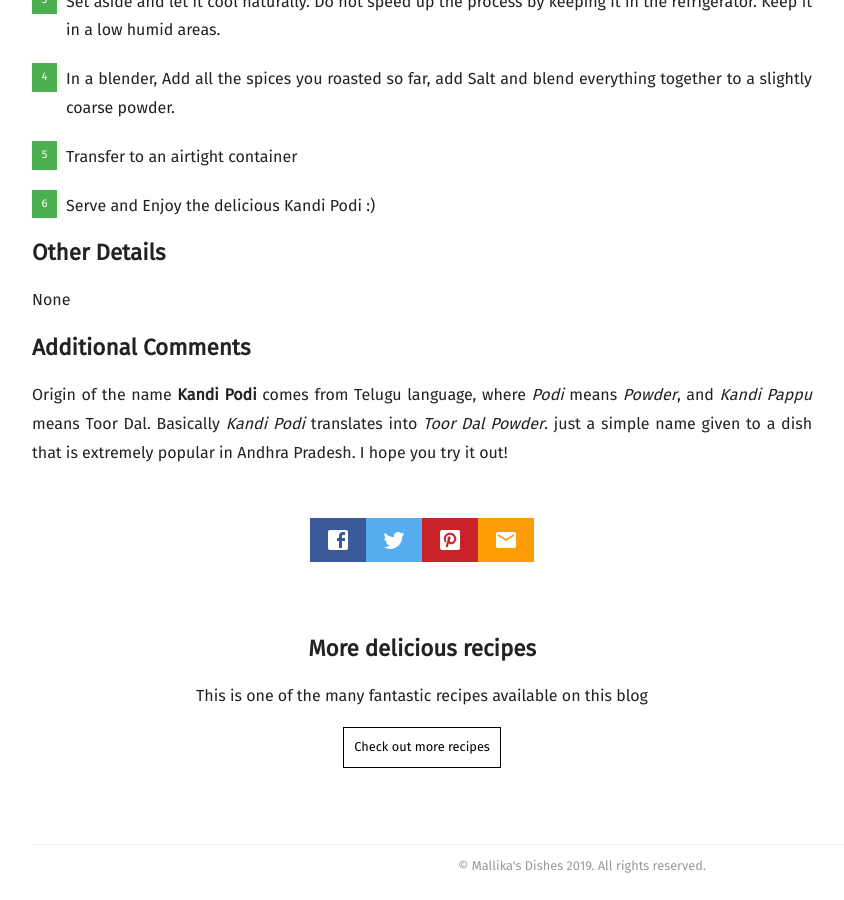
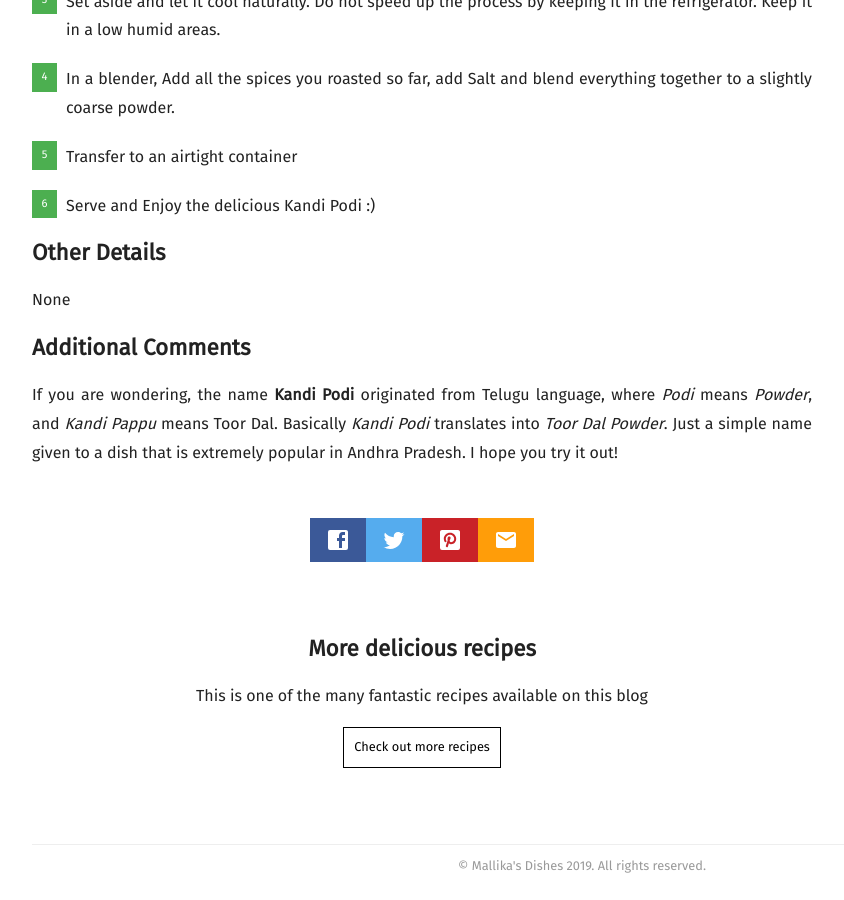
Before and after one commit to mallikasdishes/github.io, a Jekyll site: the page built from _posts/2019-02-18-kandi-powder.md, in a window 1280 px wide and 900 px high, scrolled down 1503 px. Shown: the whole window, without its empty margins (58-902 px from the left). Built offline with Jekyll 4.4.1, drawn with Linux system fonts in a browser that asks for light colours; nearby versions of some CDN libraries; some web fonts are replaced; comment, search, counter and statistics services are not loaded.

Commit message:
Update 2019-02-18-kandi-powder.md

```diff
--- a/_posts/2019-02-18-kandi-powder.md
+++ b/_posts/2019-02-18-kandi-powder.md
@@ -34,6 +34,6 @@ recipe:
   other_details: |-
       None
   additional_comments: |-
-      Origin of the name **Kandi Podi** comes from Telugu language, where *Podi* means *Powder*, and *Kandi Pappu* means Toor Dal. Basically *Kandi Podi* translates into *Toor Dal Powder*. just a simple name given to a dish that is extremely popular in Andhra Pradesh. I hope you try it out!
+      If you are wondering, the name **Kandi Podi** originated from Telugu language, where *Podi* means *Powder*, and *Kandi Pappu* means Toor Dal. Basically *Kandi Podi* translates into *Toor Dal Powder*. Just a simple name given to a dish that is extremely popular in Andhra Pradesh. I hope you try it out!
 
 ---
```
